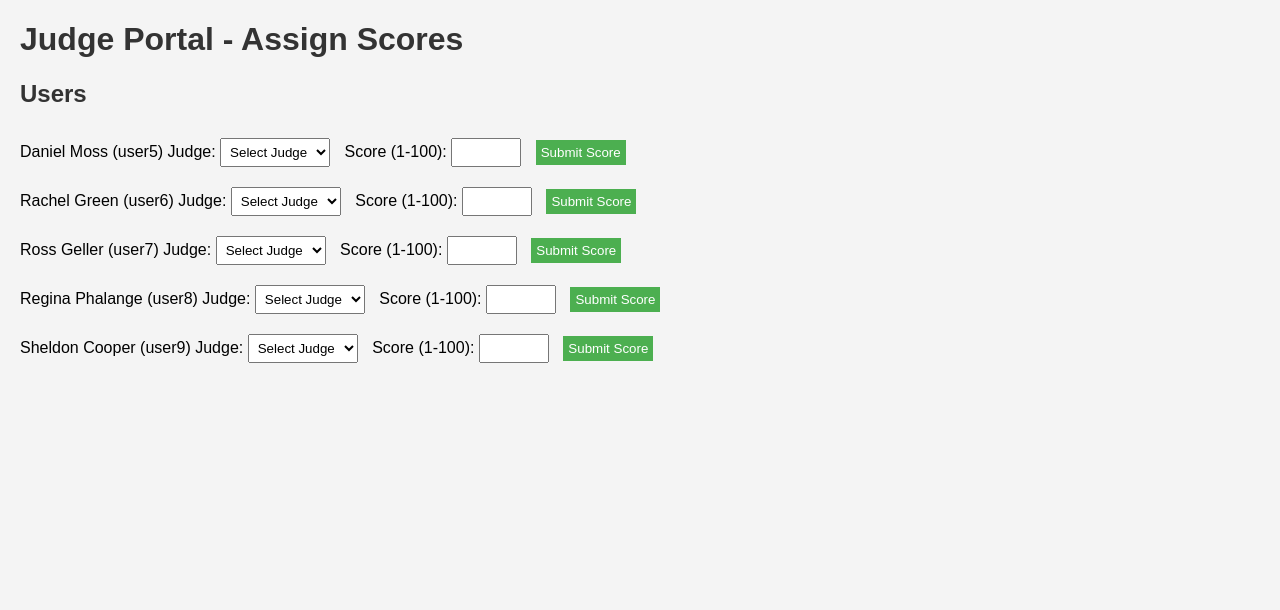
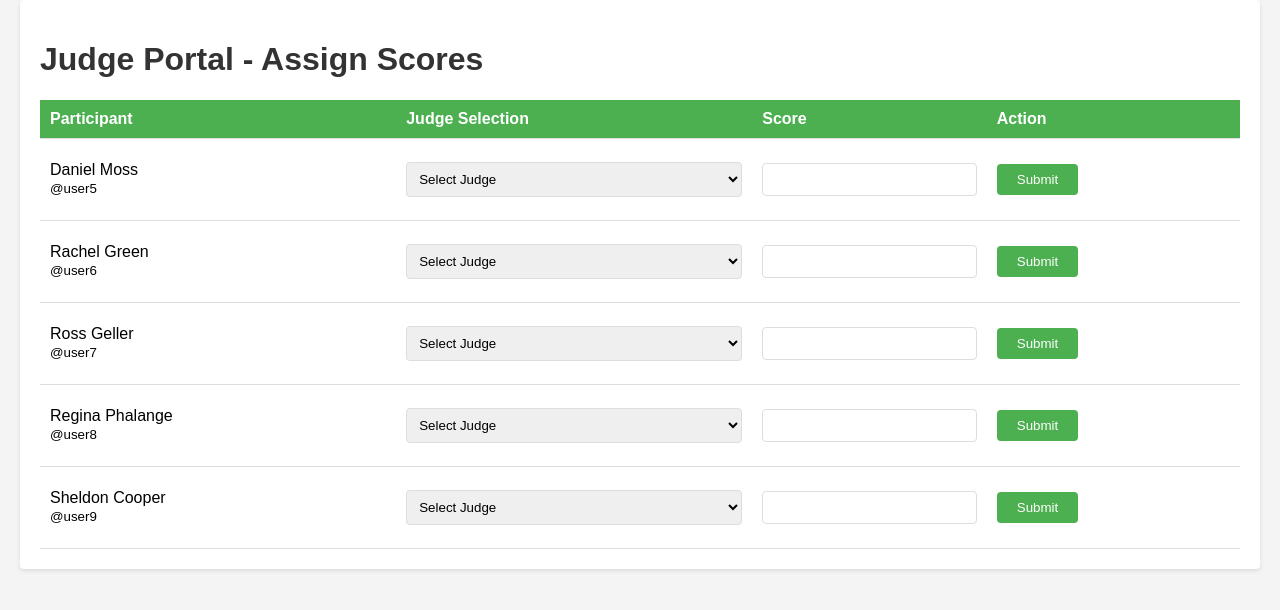
Before and after one commit to LangatD/scores-app, a PHP site: page /judge/ in a window 1280 px wide. Shown: the part 58-668 px from the top of the page. Run offline with PHP 8.4, Linux system fonts and the light colour scheme; data comes from the database, SQL or seed files in the repository; both versions use the stored data as it was after the commit; tables that the repository leaves empty hold one stand-in row (values such as "Sample post").

Commit message:
updated db

```diff
--- a/css/style.css
+++ b/css/style.css
@@ -61,3 +61,66 @@ ul {
 li {
     padding: 5px 0;
 }
+.alert {
+    padding: 15px;
+    margin: 20px 0;
+    border-radius: 4px;
+}
+
+.alert-success {
+    background-color: #e8f5e9;
+    color: #2e7d32;
+    border: 1px solid #c8e6c9;
+}
+
+.alert-error {
+    background-color: #ffebee;
+    color: #b71c1c;
+    border: 1px solid #ffcdd2;
+}
+
+.form-table {
+    background: white;
+    padding: 20px;
+    border-radius: 4px;
+    box-shadow: 0 2px 4px rgba(0,0,0,0.1);
+}
+
+.form-group {
+    margin-bottom: 15px;
+}
+
+.form-group label {
+    display: block;
+    margin-bottom: 5px;
+    font-weight: bold;
+}
+
+.form-control {
+    width: 100%;
+    padding: 8px;
+    border: 1px solid #ddd;
+    border-radius: 4px;
+    box-sizing: border-box;
+}
+
+.btn {
+    padding: 8px 20px;
+    border-radius: 4px;
+    transition: all 0.3s ease;
+}
+
+.btn-primary {
+    background-color: #4CAF50;
+    color: white;
+    border: none;
+}
+
+.btn-primary:hover {
+    background-color: #45a049;
+}
+
+.existing-list table {
+    width: 100%;
+    margin-top: 20px;
+}
--- a/index.php
+++ b/index.php
@@ -35,7 +35,7 @@
     <p>Select your role to get started:</p>
     <div class="nav-links">
         <a href="public/">Public Scoreboard</a>
-        <a href="admin/">Admin Panel</a>
+        <a href="admin/index">Admin Panel</a>
         <a href="judge/">Judge Portal</a>
     </div>
 </body>
--- a/judge/index.php
+++ b/judge/index.php
@@ -1,18 +1,23 @@
 <?php
 require_once '../includes/db.php';
 
-// Fetch all users
+// Fetch all users and judges
 $users = $pdo->query("SELECT * FROM users")->fetchAll(PDO::FETCH_ASSOC);
-
-// Fetch all judges for the dropdown
 $judges = $pdo->query("SELECT * FROM judges")->fetchAll(PDO::FETCH_ASSOC);
 
+$error = null;
+$success = null;
+
 if ($_SERVER['REQUEST_METHOD'] === 'POST') {
+    // Validate required fields exist first
+    if (!isset($_POST['judge_id'], $_POST['score'], $_POST['user_id'])) {
+        $error = "All fields are required!";
+    } else {
         $user_id = $_POST['user_id'];
         $judge_id = $_POST['judge_id'];
         $score = (int)$_POST['score'];
 
-    // Validate score
+        // Validate score range
         if ($score < 1 || $score > 100) {
             $error = "Score must be between 1 and 100.";
         } else {
@@ -22,6 +27,7 @@ if ($_SERVER['REQUEST_METHOD'] === 'POST') {
                 $success = "Score submitted successfully!";
             } catch (PDOException $e) {
                 $error = "Error submitting score: " . $e->getMessage();
+            }
         }
     }
 }
@@ -41,37 +47,58 @@ if ($_SERVER['REQUEST_METHOD'] === 'POST') {
         <a href="../judge/">Judge Portal</a> |
         <a href="../">Home</a>
     </nav>
+
+    <div class="form-table">
         <h1>Judge Portal - Assign Scores</h1>
 
-    <?php if (isset($error)) echo "<p style='color: red;'>$error</p>"; ?>
-    <?php if (isset($success)) echo "<p style='color: green;'>$success</p>"; ?>
+        <?php if ($error): ?>
+            <div class="alert alert-error"><?= $error ?></div>
+        <?php endif; ?>
 
-    <h2>Users</h2>
-    <ul>
+        <?php if ($success): ?>
+            <div class="alert alert-success"><?= $success ?></div>
+        <?php endif; ?>
+
+        <table>
+            <thead>
+                <tr>
+                    <th>Participant</th>
+                    <th>Judge Selection</th>
+                    <th>Score</th>
+                    <th>Action</th>
+                </tr>
+            </thead>
+            <tbody>
                 <?php foreach ($users as $user): ?>
-            <li>
-                <?php echo htmlspecialchars($user['display_name']) . " (" . htmlspecialchars($user['username']) . ")"; ?>
-                <form method="POST" style="display: inline;">
-                    <input type="hidden" name="user_id" value="<?php echo $user['id']; ?>">
-                    <label>
-                        Judge:
-                        <select name="judge_id" required>
+                <tr>
+                    <td>
+                        <?= htmlspecialchars($user['display_name']) ?><br>
+                        <small>@<?= htmlspecialchars($user['username']) ?></small>
+                    </td>
+                    <td>
+                        <select class="form-control" name="judge_id" required>
                             <option value="">Select Judge</option>
                             <?php foreach ($judges as $judge): ?>
-                                <option value="<?php echo $judge['id']; ?>">
-                                    <?php echo htmlspecialchars($judge['display_name']); ?>
+                            <option value="<?= $judge['id'] ?>">
+                                <?= htmlspecialchars($judge['display_name']) ?>
                             </option>
                             <?php endforeach; ?>
                         </select>
-                    </label>
-                    <label>
-                        Score (1-100):
-                        <input type="number" name="score" min="1" max="100" required>
-                    </label>
-                    <button type="submit">Submit Score</button>
+                    </td>
+                    <td>
+                        <input type="number" class="form-control"
+                               name="score" min="1" max="100" required>
+                    </td>
+                    <td>
+                        <form method="POST">
+                            <input type="hidden" name="user_id" value="<?= $user['id'] ?>">
+                            <button type="submit" class="btn btn-primary">Submit</button>
                         </form>
-            </li>
+                    </td>
+                </tr>
                 <?php endforeach; ?>
-    </ul>
+            </tbody>
+        </table>
+    </div>
 </body>
 </html>
--- a/public/index.php
+++ b/public/index.php
@@ -40,7 +40,7 @@ $users = $stmt->fetchAll(PDO::FETCH_ASSOC);
         </thead>
         <tbody>
             <?php $rank = 1; foreach ($users as $user): ?>
-                <tr <?php if ($rank == 1) echo 'style="background-color: #ffd700;"'; // Highlight top scorer ?>>
+                <tr <?php if ($rank == 1) echo 'style="background-color: #ffd700;"';  ?>>
                     <td><?php echo $rank++; ?></td>
                     <td><?php echo htmlspecialchars($user['username']); ?></td>
                     <td><?php echo htmlspecialchars($user['display_name']); ?></td>
```
Also changed, not shown: admin/index.php (+42 -11 lines), db.sql (+10 -10 lines), README.md. Lines whose indentation alone changed are shown as unchanged.
